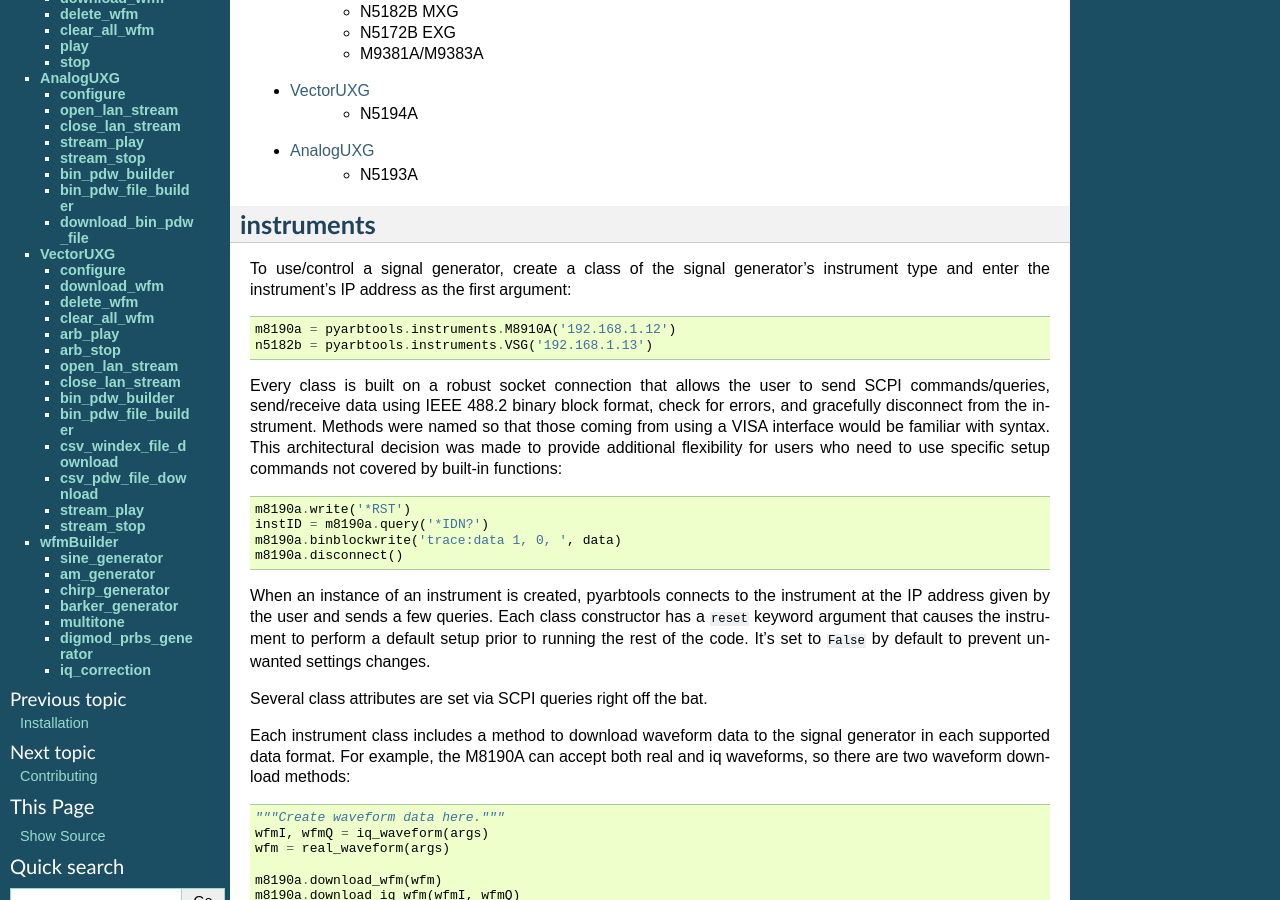
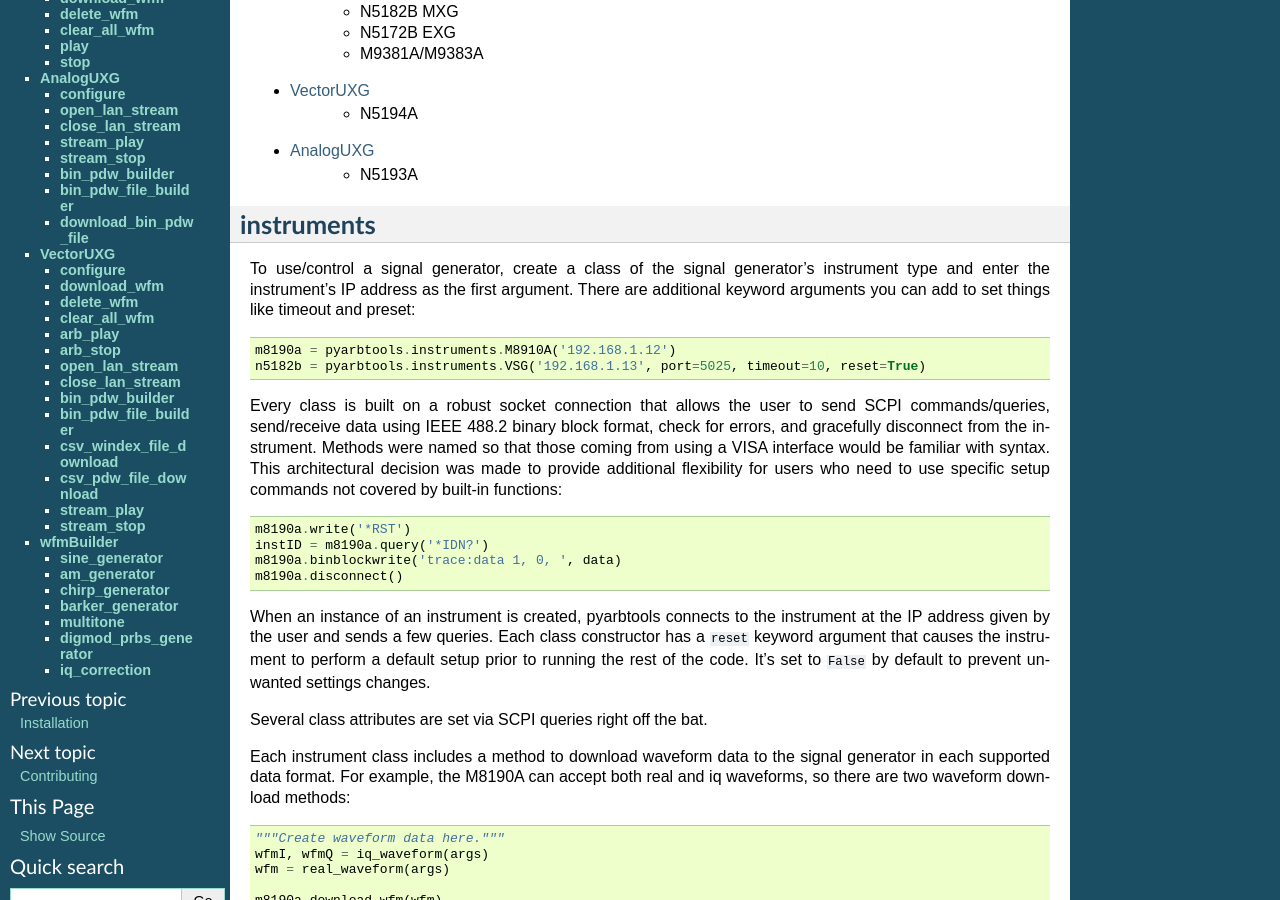
Before and after one commit to morgan-at-keysight/pyarbtools, a Sphinx documentation site: the page built from docs/usage.rst, in a window 1280 px wide and 900 px high, scrolled down 484 px. Built offline with Sphinx 7.4.7, drawn with Linux system fonts in a browser that asks for light colours; some of the changed text lies outside the part shown.

Commit message:
instruments.py: removed "output on" call in Vector/AnalogUXG stream_play methods. examples.py: updated wfmBuilder calls in VSG examples. Updated docs

```diff
--- a/docs/usage.rst
+++ b/docs/usage.rst
@@ -36,10 +36,11 @@
 
 To use/control a signal generator, create a class of the signal
 generator's instrument type and enter the instrument's IP address
-as the first argument::
+as the first argument. There are additional keyword arguments you
+can add to set things like timeout and preset::
 
     m8190a = pyarbtools.instruments.M8910A('192.168.1.12')
-    n5182b = pyarbtools.instruments.VSG('192.168.1.13')
+    n5182b = pyarbtools.instruments.VSG('192.168.1.13', port=5025, timeout=10, reset=True)
 
 Every class is built on a robust socket connection that allows the user
 to send SCPI commands/queries, send/receive data using IEEE 488.2
@@ -917,19 +918,19 @@
 See User's Guide>Streaming Use>PDW File Format section of Keysight UXG X-Series Agile Vector Adapter `Online Documentation <http://rfmw.em.keysight.com/wireless/helpfiles/n519xa-vector/n519xa-vector.htm>`_.
 
 **Arguments**
-* ``operation`` ``(int)``: Type of PDW. Arguments are ``0`` (no operation), ``1`` (first PDW after reset), or ``2`` (reset, must be followed by PDW with operation ``1``).
-* ``freq`` ``(float)``: CW frequency/chirp start frequency in Hz. Argument range is ``50e6`` to ``20e9``.
-* ``phase`` ``(float)``: Phase of carrier in degrees. Argument range is ``0`` and ``360``.
-* ``startTimeSec`` ``(float)``: Pulse start time in seconds. Argument range is ``0 ps`` and ``213.504 days`` with a resolution of ``1 ps``.
-* ``power`` ``(float)``: Power in dBm. Argument range is ``-140`` and ``+23.835``.
-* ``markers`` ``(int)``: Marker enable. Argument is a 12 bit binary value where each bit represents marker state. e.g. to activate marker 5 is ``0b000000100000``.
-* ``phaseControl`` ``(int)``: Phase mode. Arguments are ``0`` (coherent) or ``1`` (continuous).
-* ``rfOff`` ``(int)``: Control to turn off RF output. Arguments are ``0`` (RF **ON**) or ``1`` (RF **OFF**).
-* ``wIndex`` ``(int)``: Waveform index file value that associates with a previously loaded waveform segment. Argument is an integer.
-* ``wfmMkrMask`` ``(int)``: Enables waveform markers. Argument is a 4 bit hex value where each bit represents marker state. e.g. to activate all 4 markers is ``0xF``.
+    * ``operation`` ``(int)``: Type of PDW. Arguments are ``0`` (no operation), ``1`` (first PDW after reset), or ``2`` (reset, must be followed by PDW with operation ``1``).
+    * ``freq`` ``(float)``: CW frequency/chirp start frequency in Hz. Argument range is ``50e6`` to ``20e9``.
+    * ``phase`` ``(float)``: Phase of carrier in degrees. Argument range is ``0`` and ``360``.
+    * ``startTimeSec`` ``(float)``: Pulse start time in seconds. Argument range is ``0 ps`` and ``213.504 days`` with a resolution of ``1 ps``.
+    * ``power`` ``(float)``: Power in dBm. Argument range is ``-140`` and ``+23.835``.
+    * ``markers`` ``(int)``: Marker enable. Argument is a 12 bit binary value where each bit represents marker state. e.g. to activate marker 5 is ``0b000000100000``.
+    * ``phaseControl`` ``(int)``: Phase mode. Arguments are ``0`` (coherent) or ``1`` (continuous).
+    * ``rfOff`` ``(int)``: Control to turn off RF output. Arguments are ``0`` (RF **ON**) or ``1`` (RF **OFF**).
+    * ``wIndex`` ``(int)``: Waveform index file value that associates with a previously loaded waveform segment. Argument is an integer.
+    * ``wfmMkrMask`` ``(int)``: Enables waveform markers. Argument is a 4 bit hex value where each bit represents marker state. e.g. to activate all 4 markers is ``0xF``.
 
 **Returns**
-* ``(NumPy Array)``: Single PDW that can be used to build a PDW file or streamed directly to the UXG.
+    * ``(NumPy Array)``: Single PDW that can be used to build a PDW file or streamed directly to the UXG.
 
 **bin_pdw_file_builder**
 ------------------------
```
Also changed, not shown: other parts of docs/usage.rst (+13 -13 lines), 2 other files.
